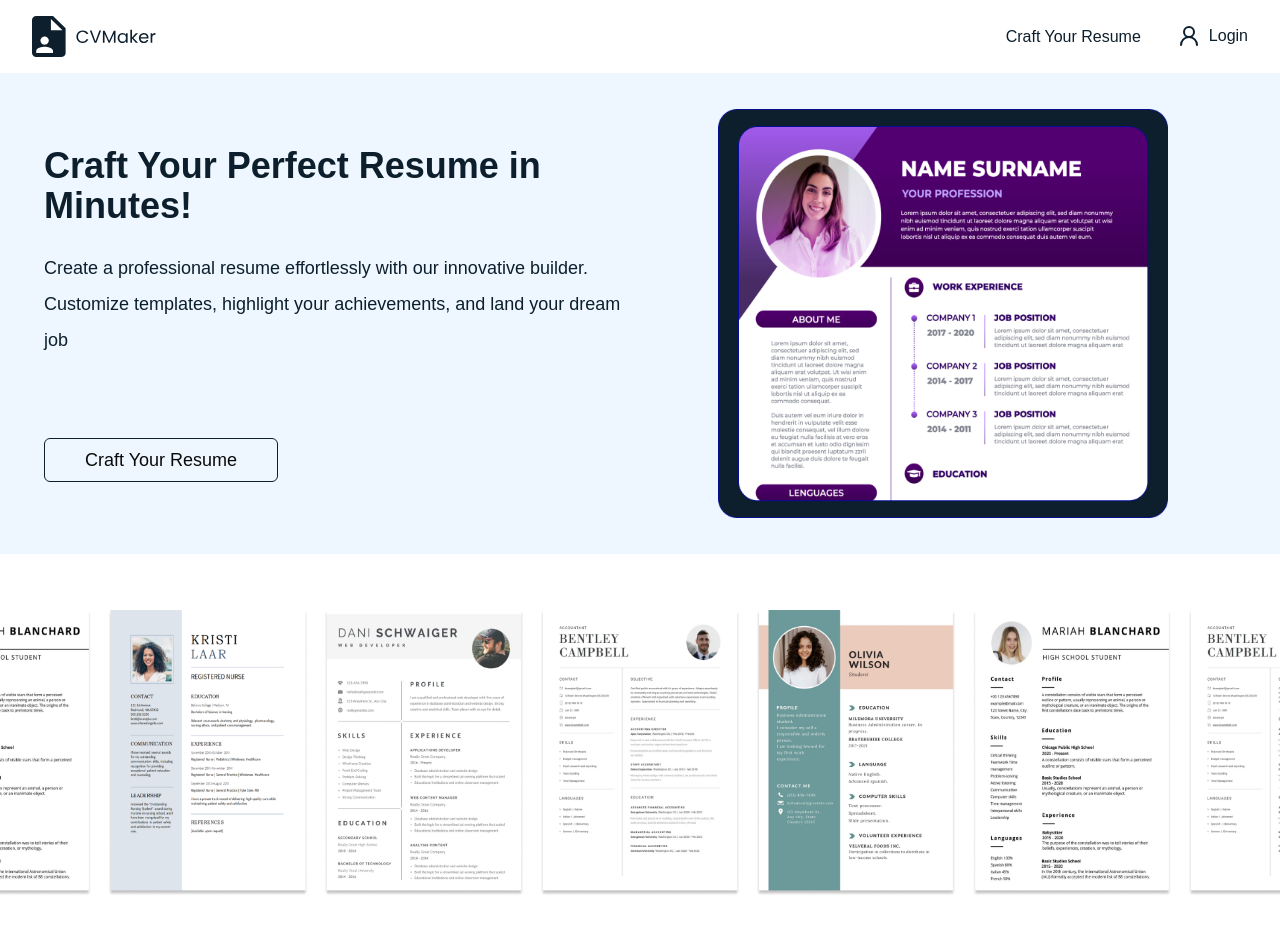
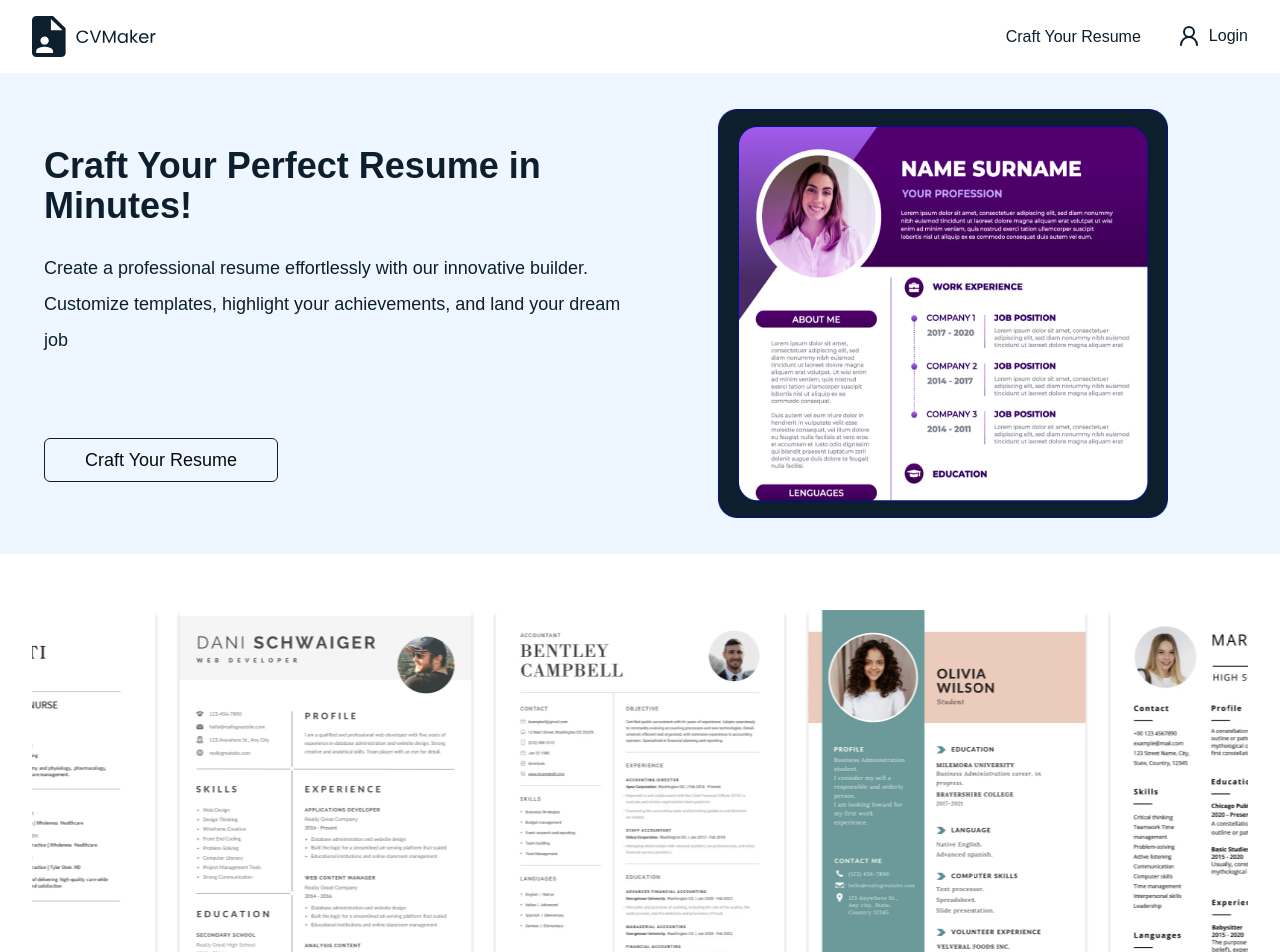
Before and after one commit to Anshkakkar15/resume-builder, a Next.js app in the folder cvmaster/: page / in a window 1280 px wide. Shown: the top 952 px of the page. Built offline with nearby package versions, Linux system fonts and the light colour scheme.

Commit message:
home page design done

```diff
--- a/cvmaster/package.json
+++ b/cvmaster/package.json
@@ -10,6 +10,7 @@
   },
   "dependencies": {
     "@hookform/resolvers": "^3.6.0",
+    "@next/swc-win32-x64-msvc": "^14.2.4",
     "@radix-ui/react-label": "^2.0.2",
     "@radix-ui/react-slot": "^1.0.2",
     "@react-spring/web": "^9.7.3",
@@ -17,6 +18,7 @@
     "clsx": "^2.1.1",
     "embla-carousel-autoplay": "^8.1.5",
     "embla-carousel-react": "^8.1.5",
+    "framer-motion": "^11.2.10",
     "lucide-react": "^0.394.0",
     "next": "14.2.4",
     "react": "^18",
--- a/cvmaster/src/app/(app)/page.jsx
+++ b/cvmaster/src/app/(app)/page.jsx
@@ -4,16 +4,21 @@ import { Button } from "@/components/ui/button";
 import Image from "next/image";
 import { ASSETS } from "../../../assets";
 import { StepDetails, resumeTemplates } from "../../../mock/Home";
-import {
-  Carousel,
-  CarouselContent,
-  CarouselItem,
-} from "@/components/ui/carousel";
+import { Carousel, CarouselContent } from "@/components/ui/carousel";
 import Autoplay from "embla-carousel-autoplay";
+import { motion, AnimatePresence } from "framer-motion";
+import { TemplateCard } from "@/components/Template-Card";
 
 export default function Home() {
   return (
-    <div>
+    <AnimatePresence>
+      <motion.div
+        initial={{ opacity: 0, translateY: -10 }}
+        animate={{ opacity: 1, translateY: 0 }}
+        exit={{ opacity: 0, translateY: -10 }}
+        transition={{ ease: "easeInOut", duration: 0.5 }}
+        layout
+      >
         <div className="bg-light-blue">
           <div className="container mx-auto px-3 py-5 sm:px-5 sm:py-7 md:px-7 md:py-9 lg:px-8 xl:px-11 2xl:py-14">
             {/* hero section */}
@@ -46,7 +51,10 @@ export default function Home() {
           </div>
         </div>
         {/* templates */}
-      <div id="templates" className="pt-6 sm:pt-9 md:pt-11 lg:pt-14 2xl:pt-16">
+        <div
+          id="templates"
+          className="container mx-auto px-3 pt-6 sm:px-5 sm:pt-9 md:px-7 md:pt-11 lg:px-8 lg:pt-14 2xl:pt-16"
+        >
           <Carousel
             opts={{ loop: true }}
             plugins={[
@@ -57,20 +65,9 @@ export default function Home() {
           >
             <CarouselContent>
               {resumeTemplates?.length >= 1 &&
-              resumeTemplates?.map((temlates) => {
-                return (
-                  <CarouselItem
-                    key={temlates.id}
-                    className="basis-1/1 xl:basis-1/6"
-                  >
-                    <Image
-                      src={temlates.image}
-                      alt="resumes"
-                      className="h-full"
-                    />
-                  </CarouselItem>
-                );
-              })}
+                resumeTemplates?.map((temlates) => (
+                  <TemplateCard temlates={temlates} />
+                ))}
             </CarouselContent>
           </Carousel>
         </div>
@@ -109,6 +106,7 @@ export default function Home() {
             </div>
           </div>
         </div>
-    </div>
+      </motion.div>
+    </AnimatePresence>
   );
 }
--- a/cvmaster/src/app/(auth)/sign-in/page.jsx
+++ b/cvmaster/src/app/(auth)/sign-in/page.jsx
@@ -4,8 +4,6 @@ import React from "react";
 import { ASSETS } from "../../../../assets";
 import {
   Form,
-  FormControl,
-  FormDescription,
   FormField,
   FormItem,
   FormLabel,
@@ -17,6 +15,7 @@ import { Button } from "@/components/ui/button";
 import Link from "next/link";
 import { signInSchema } from "@/schemas/authSchema";
 import { yupResolver } from "@hookform/resolvers/yup";
+import { motion, AnimatePresence } from "framer-motion";
 
 export default function SignIn() {
   const form = useForm({
@@ -32,17 +31,26 @@ export default function SignIn() {
   };
 
   return (
-    <div className="container mx-auto px-3 py-3 sm:px-5 sm:py-4 md:px-7 lg:px-8">
+    <AnimatePresence>
+      <motion.div
+        initial={{ opacity: 0, translateY: -10 }}
+        animate={{ opacity: 1, translateY: 0 }}
+        exit={{ opacity: 0, translateY: -10 }}
+        transition={{ ease: "easeInOut", duration: 0.5 }}
+        layout
+        className="container mx-auto px-3 py-3 sm:px-5 sm:py-4 md:px-7 lg:px-8"
+      >
         <div className="max-w-28 sm:max-w-32 2xl:w-full">
           <Link href="/">
             <Image src={ASSETS.LOGO} alt="logo" />
           </Link>
         </div>
-      <div className="grid grid-cols-1 place-items-center py-16 md:grid-cols-2">
+        <div className="flex h-[90vh] w-full items-center justify-center">
+          <div className="grid w-full max-w-[550px] grid-cols-1 place-items-center rounded-2xl py-16 shadow-xl shadow-gray-500 md:max-w-full md:grid-cols-2 md:py-24">
             <div className="hidden md:block">
               <Image src={ASSETS.AUTH_IMG} alt="auth" />
             </div>
-        <div className="container mx-auto max-w-[440px]">
+            <div className="container mx-auto">
               <h1 className="text-center font-popins text-2xl sm:text-3xl xl:text-4xl">
                 Sign In
               </h1>
@@ -81,15 +89,18 @@ export default function SignIn() {
                       </FormItem>
                     )}
                   />
-              <Button type="submit" className="mt-5 w-full md:mt-7 2xl:mt-8">
+                  <Button
+                    type="submit"
+                    className="mt-5 w-full md:mt-7 2xl:mt-8"
+                  >
                     Sign In
                   </Button>
                 </form>
               </Form>
               <p className="mt-4 text-center text-dark-blue">
-            Don&apos;t have account?
+                Don&apos;t have account?{" "}
                 <Link
-              className="font-semibold hover:text-dark-blue/90"
+                  className="font-semibold hover:text-[#171717e6]"
                   href={"/sign-up"}
                 >
                   Sign Up
@@ -98,5 +109,7 @@ export default function SignIn() {
             </div>
           </div>
         </div>
+      </motion.div>
+    </AnimatePresence>
   );
 }
--- a/cvmaster/src/app/(auth)/sign-up/page.jsx
+++ b/cvmaster/src/app/(auth)/sign-up/page.jsx
@@ -15,6 +15,7 @@ import { Button } from "@/components/ui/button";
 import Link from "next/link";
 import { signUpSchema } from "@/schemas/authSchema";
 import { yupResolver } from "@hookform/resolvers/yup";
+import { motion, AnimatePresence } from "framer-motion";
 
 export default function SignUp() {
   const form = useForm({
@@ -31,17 +32,26 @@ export default function SignUp() {
   };
 
   return (
-    <div className="container mx-auto px-3 py-3 sm:px-5 sm:py-4 md:px-7 lg:px-8">
+    <AnimatePresence>
+      <motion.div
+        initial={{ opacity: 0, translateY: -10 }}
+        animate={{ opacity: 1, translateY: 0 }}
+        exit={{ opacity: 0, translateY: -10 }}
+        transition={{ ease: "easeInOut", duration: 0.5 }}
+        layout
+        className="container mx-auto px-3 py-3 sm:px-5 sm:py-4 md:px-7 lg:px-8"
+      >
         <div className="max-w-28 sm:max-w-32 2xl:w-full">
           <Link href="/">
             <Image src={ASSETS.LOGO} alt="logo" />
           </Link>
         </div>
-      <div className="grid grid-cols-1 place-items-center py-16 md:grid-cols-2">
+        <div className="flex h-[90vh] w-full items-center justify-center">
+          <div className="grid w-full max-w-[550px] grid-cols-1 place-items-center rounded-2xl py-16 shadow-xl shadow-gray-500 md:max-w-full md:grid-cols-2 md:py-24">
             <div className="hidden md:block">
               <Image src={ASSETS.AUTH_IMG} alt="auth" />
             </div>
-        <div className="container mx-auto max-w-[440px]">
+            <div className="container mx-auto">
               <h1 className="text-center font-popins text-2xl sm:text-3xl xl:text-4xl">
                 Sign Up
               </h1>
@@ -83,7 +93,10 @@ export default function SignUp() {
                       </FormItem>
                     )}
                   />
-              <Button type="submit" className="mt-5 w-full md:mt-7 2xl:mt-8">
+                  <Button
+                    type="submit"
+                    className="mt-5 w-full md:mt-7 2xl:mt-8"
+                  >
                     Sign Up
                   </Button>
                 </form>
@@ -91,7 +104,7 @@ export default function SignUp() {
               <p className="mt-4 text-center text-dark-blue">
                 Already have an account?{" "}
                 <Link
-              className="font-semibold hover:text-dark-blue/90"
+                  className="font-semibold hover:text-[#171717e6]"
                   href={"/sign-in"}
                 >
                   Sign In
@@ -100,5 +113,7 @@ export default function SignUp() {
             </div>
           </div>
         </div>
+      </motion.div>
+    </AnimatePresence>
   );
 }
--- a/cvmaster/src/app/globals.css
+++ b/cvmaster/src/app/globals.css
@@ -2,7 +2,7 @@
 @tailwind components;
 @tailwind utilities;
 
-@import url('https://fonts.googleapis.com/css2?family=Poppins:ital,wght@0,100;0,200;0,300;0,400;0,500;0,600;0,700;0,800;0,900;1,100;1,200;1,300;1,400;1,500;1,600;1,700;1,800;1,900&display=swap');
+@import url("https://fonts.googleapis.com/css2?family=Poppins:ital,wght@0,100;0,200;0,300;0,400;0,500;0,600;0,700;0,800;0,900;1,100;1,200;1,300;1,400;1,500;1,600;1,700;1,800;1,900&display=swap");
 
 @layer base {
   :root {
@@ -90,11 +90,11 @@ body {
 
 input,
 select {
-  border-color: #0D1F2D !important;
+  border-color: #0d1f2d !important;
 }
 
 label {
-  color: #0D1F2D !important;
+  color: #0d1f2d !important;
 }
 
 input:focus-visible {
@@ -106,3 +106,18 @@ select:focus-visible {
   outline: none !important;
   box-shadow: none !important;
 }
+
+.tempelate-overlay {
+  position: relative;
+}
+
+.tempelate-overlay::after {
+  content: "";
+  background: #0d1f2d8c;
+  position: absolute;
+  top: 0;
+  left: 0;
+  right: 0;
+  bottom: 0;
+  z-index: 2;
+}
--- /dev/null
+++ b/cvmaster/src/components/Template-Card.jsx
@@ -0,0 +1,33 @@
+import { useState } from "react";
+import { CarouselItem } from "./ui/carousel";
+import { motion } from "framer-motion";
+import Image from "next/image";
+
+export const TemplateCard = ({ temlates }) => {
+  const [isHovered, setHovered] = useState(false);
+
+  return (
+    <CarouselItem key={temlates.id} className="basis-1/1">
+      <div
+        onMouseEnter={() => setHovered(true)}
+        onMouseLeave={() => setHovered(false)}
+        className={`relative ${isHovered ? "tempelate-overlay" : ""}`}
+      >
+        <Image src={temlates.image} alt="resumes" className={`h-full w-full`} />
+        <div className="absolute left-[50%] top-[50%] z-10 -translate-x-2/4 -translate-y-2/4">
+          <motion.button
+            whileHover={{ scale: 1.1 }}
+            whileTap={{ scale: 0.9 }}
+            animate={{
+              translateY: isHovered ? "0" : "100%",
+              opacity: isHovered ? 1 : 0,
+            }}
+            className="rounded-xl bg-light-blue px-3 py-2 font-semibold text-dark-blue"
+          >
+            Use Template
+          </motion.button>
+        </div>
+      </div>
+    </CarouselItem>
+  );
+};
```
Also changed, not shown: cvmaster/src/animations/Opacity.js (deleted), 1 other file (tests, documents, lock files or other folders). Lines whose indentation alone changed are shown as unchanged.
